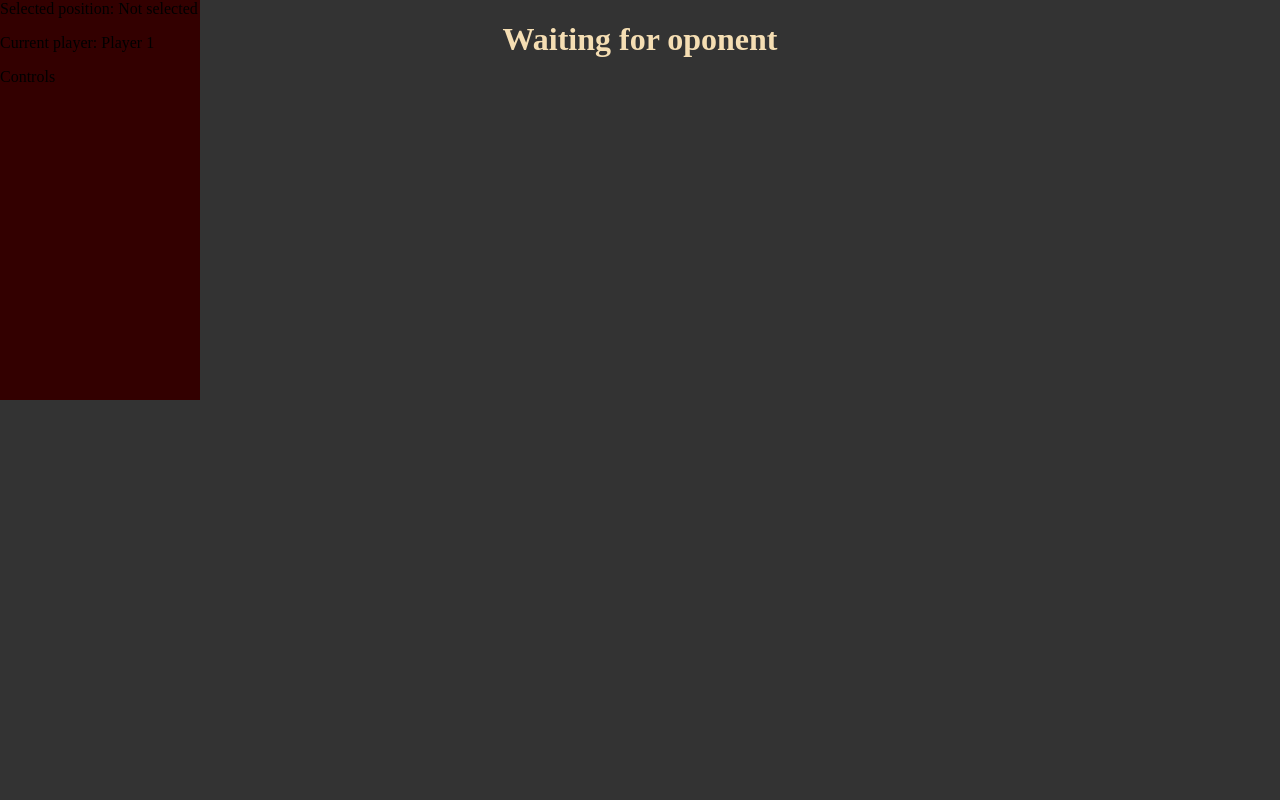
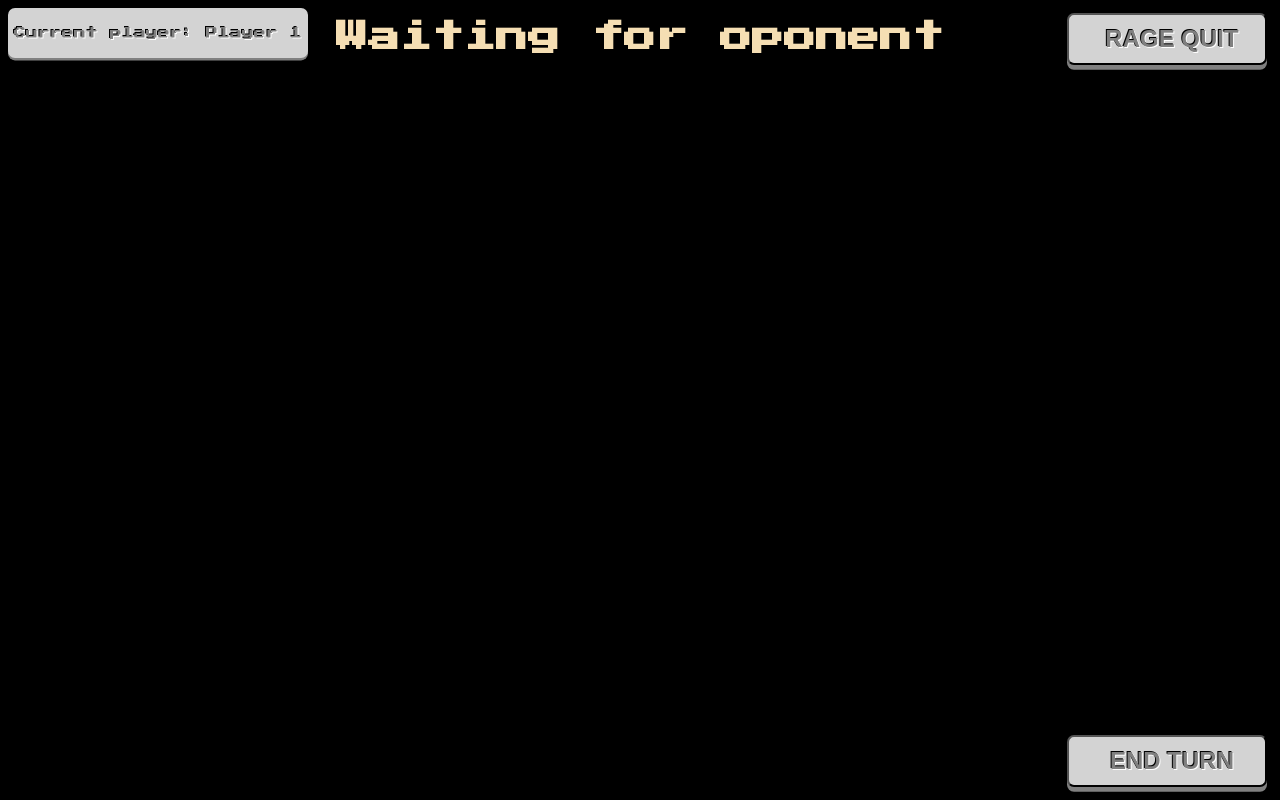
Before and after one commit to Hyperkid123/rh-hackaton-2021, a website: page client/index.html in a window 1280 px wide. Drawn offline with Linux system fonts and the light colour scheme; files whose address does not match are found by name.

Commit message:
Update UI to look more like a game

```diff
--- a/client/index.html
+++ b/client/index.html
@@ -10,16 +10,23 @@
       padding: 0;
       margin: 0;
     }
-
-    #ui {
-      z-index: 1;
+    #info-card {
+      z-index: 5;
+      width: 300px;
+      height: 50px;
       position: absolute;
-    }
-
-    #info-card {
       background: red;
-      width: 200px;
-      height: 400px;
+      left: 8px;
+      top: 8px;
+      background-color: lightgray;
+      text-shadow: -1px -1px black, 1px 1px white;
+      color: gray;
+      border-radius: 7px;
+      box-shadow: 0 .2em gray;
+      text-align: center;
+      font-size: 12px;
+      align-items: center;
+      display: grid;
     }
     #waiting-for-oponent {
       position: absolute;
@@ -37,24 +44,67 @@
       z-index: 5;
       text-align: center;
       color: wheat;
+      font-size: 8px;
+    }
+
+    @font-face {
+      font-family: 'Press Start 2p';
+      src: url(/build/assets/fonts/PressStart2P-Regular.ttf);
+    }
+
+    body {
+      background-color: black;
+      font-family: 'Press Start 2p';
+    }
+    .start-btn{
+      text-align: center;
+      display: inline-block;
+      margin:5px;
+      min-width: 200px;
+      font-weight: bold;
+      padding: 10px 0 10px 10px ;
+      background-color: lightgray;
+      text-shadow: -1px -1px black, 1px 1px white;
+      color: gray;
+      -webkit-border-radius: 7px;
+      -moz-border-radius: 7px;
+      -o-border-radius: 7px;
+      border-radius: 7px;
+      box-shadow: 0 .2em gray;
+      cursor: pointer;
+      font-size: 24px;
+      z-index: 6;
+    }
+    .start-btn:hover {
+      transform: scale(1.1);
+    }
+    .start-btn:active {
+      transform: scale(0.9);
+    }
+    .start-btn:disabled {
+      opacity: 0.5;
+    }
+
+    #end-turn {
+      position: absolute;
+      bottom: 8px;
+      right: 8px;
+    }
+
+    #rage-quit {
+      position: absolute;
+      top: 8px;
+      right: 8px;
     }
   </style>
 </head>
 <body>
+  <button hidden class="start-btn end-turn" id="end-turn">END TURN</button>
+  <button hidden class="start-btn rage-quit" id="rage-quit">RAGE QUIT</button>
   <div id="waiting-for-oponent"><h1>Waiting for oponent</h1></div>
   <div hidden id="not-my-turn"><h1>Waiting for oponent to finish its turn</h1></div>
-  <div id="ui">
-    <div id="info-card">
-        Selected position: <span id="selected-position">Not selected</span>
-        <p>Current player: <span id="current-player">Player 1</span></p>
-      <div>
-        <p>
-          Controls
-        </p>
-        <button hidden id="end-turn">END TURN</button>
-        <button hidden id="rage-quit">RAGE QUIT</button>
-      </div>
-    </div>
+  <div id="info-card">
+      <p>Current player: <span id="current-player">Player 1</span></p>
   </div>
   <div hidden id="connect-form">
     <div>
--- a/client/src/index.js
+++ b/client/src/index.js
@@ -65,7 +65,7 @@ const updateActiveUser = (activeUser) => {
     setAttribute('not-my-turn', 'hidden', true)
   } else {
     setAttribute('end-turn', 'disabled', true)
-    updateUi('current-player', `${activeUser.playerName} (${activeUser.userID})`)
+    updateUi('current-player', `Oponent`)
     setAttribute('not-my-turn', 'hidden', false)
   }
 }
--- a/client/src/world/index.js
+++ b/client/src/world/index.js
@@ -93,11 +93,9 @@ class World {
       this.selectedMinionId = id;
       this.ringMesh.visible = true;
       this.rangeMesh.showRange(selected.attributes.remainingSpeed, { x, z });
-      updateUi('selected-position', `${x}x ${z}z`)
     } else {
       this.ringMesh.visible = false;
       this.rangeMesh.showRange(0, { x: 0, z: 0 });
-      updateUi('selected-position', 'none')
     }
   }
 
```
Also changed, not shown: client/assets/fonts/PressStart2P-Regular.ttf (added).
